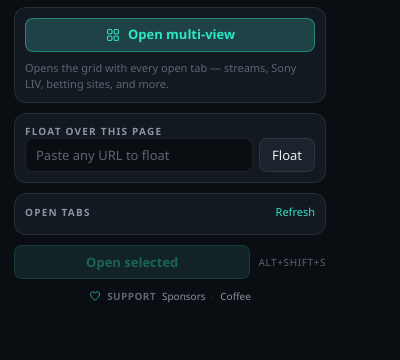
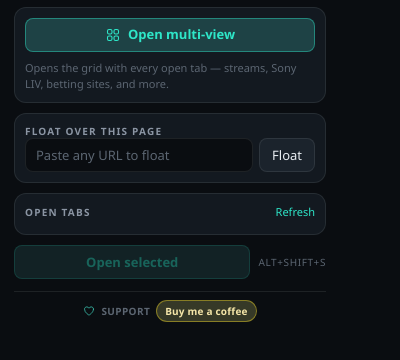
Before and after one commit to dheerajgoel17/dual-stream, a browser extension: page popup/popup.html in a window 400 px wide. Shown: the part 52-412 px from the top of the page. Drawn offline with Linux system fonts and the light colour scheme.

Commit message:
Make Buy Me a Coffee button visible on repo, site, and popup.
Point GitHub FUNDING.yml at BMC only and add a styled pill in the extension footer.

Co-authored-by: Cursor <cursoragent@cursor.com>

```diff
--- a/popup/popup.css
+++ b/popup/popup.css
@@ -29,6 +29,7 @@ html,
 body {
   margin: 0;
   width: 340px;
+  max-height: 600px;
   background: var(--bg);
   color: var(--text);
   font: 13px/1.45 var(--font);
@@ -39,6 +40,7 @@ body {
   flex-direction: column;
   gap: 10px;
   padding: 14px 14px 10px;
+  overflow-y: auto;
 }
 
 p,
@@ -217,7 +219,7 @@ input:focus {
   display: flex;
   flex-direction: column;
   gap: 5px;
-  max-height: 260px;
+  max-height: 220px;
   overflow-y: auto;
 }
 
@@ -354,11 +356,14 @@ input:focus {
   display: flex;
   align-items: center;
   justify-content: center;
+  flex-wrap: wrap;
   gap: 6px;
-  margin-top: -2px;
-  padding-top: 2px;
+  margin-top: 2px;
+  padding: 8px 0 4px;
+  border-top: 1px solid var(--line);
   font-size: 10px;
   color: var(--faint);
+  flex-shrink: 0;
 }
 
 .support-ico {
@@ -383,6 +388,26 @@ input:focus {
   color: var(--teal);
 }
 
+.support-link-coffee {
+  display: inline-flex;
+  align-items: center;
+  height: 22px;
+  padding: 0 8px;
+  border-radius: 999px;
+  border: 1px solid color-mix(in srgb, #ffdd00 35%, var(--line));
+  background: color-mix(in srgb, #ffdd00 12%, var(--surface-2));
+  color: #f5e6a8;
+  font-size: 10px;
+  font-weight: 700;
+  letter-spacing: 0.02em;
+}
+
+.support-link-coffee:hover {
+  color: #ffdd00;
+  border-color: color-mix(in srgb, #ffdd00 55%, transparent);
+  background: color-mix(in srgb, #ffdd00 18%, var(--surface-2));
+}
+
 .support-sep {
   opacity: 0.45;
 }
--- a/popup/popup.html
+++ b/popup/popup.html
@@ -50,11 +50,14 @@
     <footer class="support-footer" aria-label="Support development">
       <span class="ico support-ico" data-icon="heart"></span>
       <span class="support-label">Support</span>
-      <a id="support-sponsors" class="support-link" href="#" target="_blank" rel="noopener noreferrer"
-        >Sponsors</a
+      <a
+        id="support-coffee"
+        class="support-link support-link-coffee"
+        href="https://buymeacoffee.com/meghnaad"
+        target="_blank"
+        rel="noopener noreferrer"
+        >Buy me a coffee</a
       >
-      <span class="support-sep" aria-hidden="true">·</span>
-      <a id="support-coffee" class="support-link" href="#" target="_blank" rel="noopener noreferrer">Coffee</a>
     </footer>
 
     <script src="../shared/embed.js"></script>
--- a/popup/popup.js
+++ b/popup/popup.js
@@ -176,10 +176,8 @@ loadTabs();
 
 (function initSupportLinks() {
   const cfg = typeof DualStreamSupport !== "undefined" ? DualStreamSupport : {};
-  const sponsors = document.getElementById("support-sponsors");
   const coffee = document.getElementById("support-coffee");
 
-  if (sponsors && cfg.githubSponsors) sponsors.href = cfg.githubSponsors;
   if (coffee && cfg.buyMeACoffee) coffee.href = cfg.buyMeACoffee;
 
   DualStreamIcons?.paint?.();
```
Also changed, not shown: docs/SUPPORT.md (+8 -6 lines), docs/index.html (+19 -2 lines), .github/FUNDING.yml, README.md.
